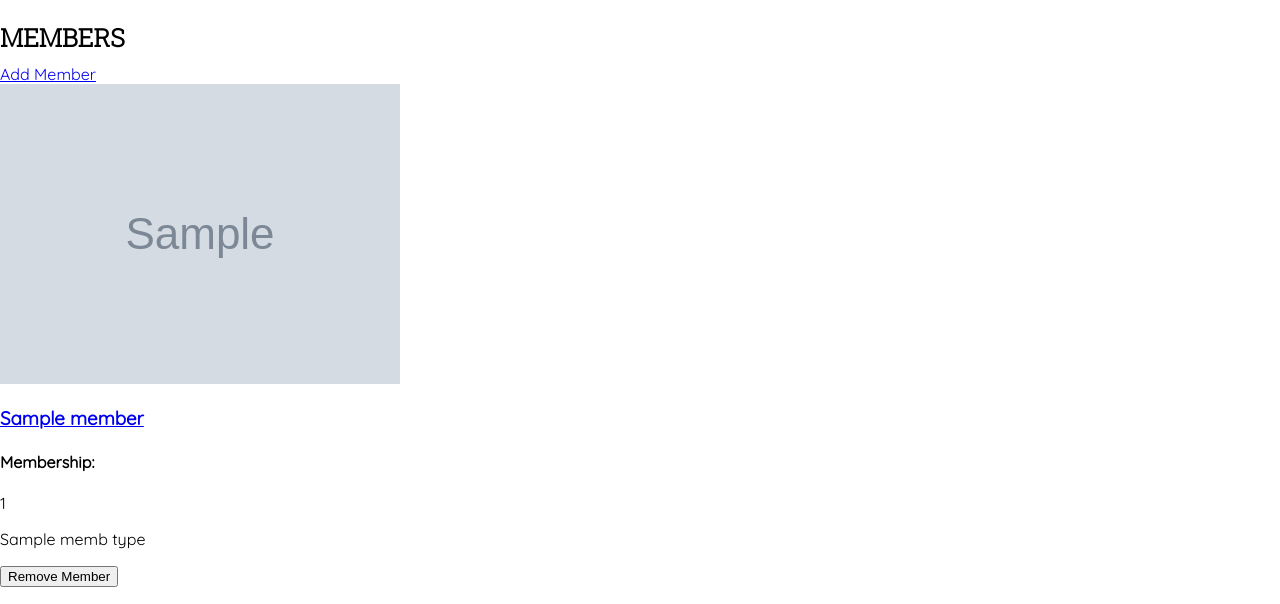
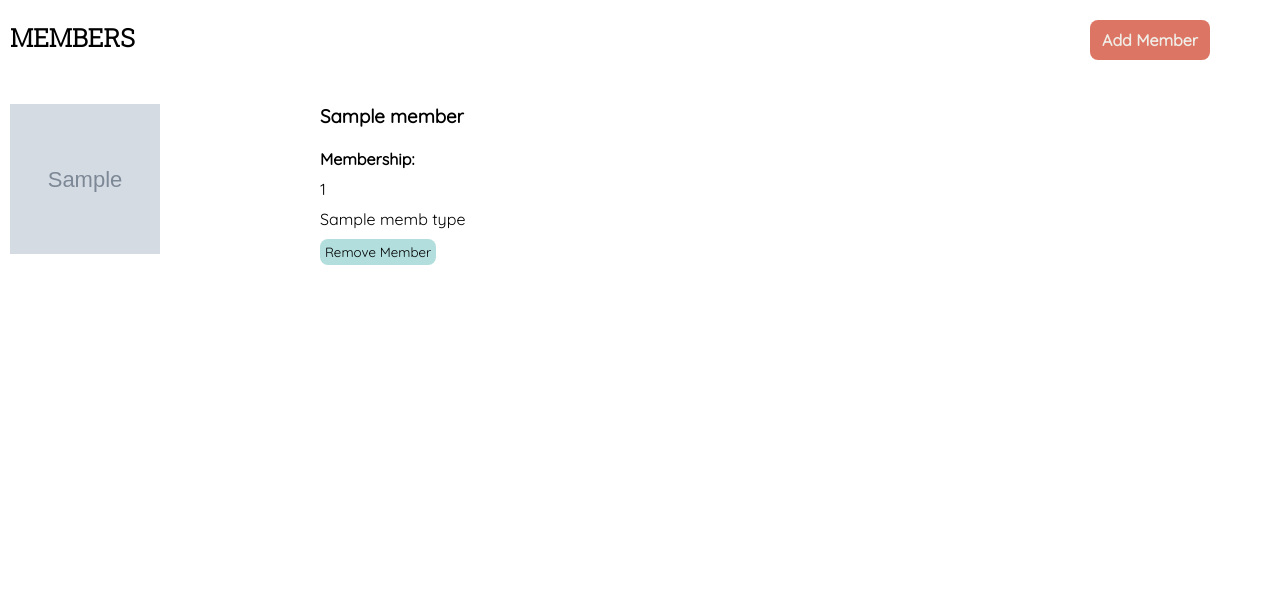
Before and after one commit to jaeltg/CC_project_1, a Flask app: page /members in a window 1280 px wide. Shown: the part 91-695 px from the top of the page. Run offline with Flask 2, Linux system fonts and the light colour scheme; grey boxes marked "Sample" are stand-in pictures; a database or web service that is not in the repository returns one stand-in record (values such as "Sample title"); some libraries are stand-ins or nearby versions.

Commit message:
added CSS for all member pages

```diff
--- a/static/members.css
+++ b/static/members.css
@@ -0,0 +1,39 @@
+.image > img {
+    height: 150px;
+    width: 150px;
+}
+
+.member {
+    margin: 10px;
+    display: grid;
+    grid-template-columns: 1fr 1fr;
+    height: 250px;
+}
+
+.gridcontainer {
+    margin-top: 30px;
+    display: grid;
+    grid-template-columns: repeat(2, 1fr);
+}
+
+.membinfo > h3 {
+    margin-top: 0;
+    margin-bottom: 15px
+}
+.membinfo > h3 > a {
+    color: black;
+    text-decoration: none;
+}
+
+.membinfo > h3 > a:hover {
+    text-decoration: underline;
+}
+
+.membinfo > p {
+    margin-top: 0;
+    margin-bottom: 10px;
+}
+
+.membinfo > h4 {
+    margin-bottom: 10px;
+}
--- a/templates/base.html
+++ b/templates/base.html
@@ -9,6 +9,7 @@
     <link rel="stylesheet" href="{{url_for('static', filename='yogaclasses.css')}}">
     <link rel="stylesheet" href="{{url_for('static', filename='yogaclass.css')}}">
     <link rel="stylesheet" href="{{url_for('static', filename='form.css')}}">
+    <link rel="stylesheet" href="{{url_for('static', filename='member.css')}}">
     <link rel="preconnect" href="https://fonts.gstatic.com">
     <link href="https://fonts.googleapis.com/css2?family=Roboto+Slab:wght@300&display=swap" rel="stylesheet">
     <link rel="preconnect" href="https://fonts.gstatic.com">
--- a/templates/members/index.html
+++ b/templates/members/index.html
@@ -2,28 +2,34 @@
 
 {% block content %}
 
+<section class="indexheader">
 <h2>Members</h2>
-<a href="/members/new">Add Member</a>
-<section>
+<a href="/members/new" class="submit2">Add Member</a>
+</section>
+<section class="gridcontainer">
 {% for member in all_members %}
+<section class="member">
+<section class="image">
     <img src="{{member.image_url}}" alt="{{member.name}}">
+</section>
+<section class="membinfo">
     <h3>
         <a href="/members/{{member.id}}">
             {{member.name}}
         </a>
     </h3>
-    <section>
-        <h4>Membership:</h4>
-        <p>{{member.memb_number}}</p>
-        <p>{{member.memb_type.name}}</p>
-    </section>
+    <h4>Membership:</h4>
+    <p>{{member.memb_number}}</p>
+    <p>{{member.memb_type.name}}</p>
     {% if member.active == False %}
     <p>Inactive</p>
     {% endif %}
 
     <form action="/members/{{member.id}}/delete" method="POST">
-        <input type="submit" value="Remove Member">
+        <input type="submit" value="Remove Member" class="submit">
     </form>
+</section>
+</section>
 {% endfor %}
 </section>
 
```
Also changed, not shown: templates/members/show.html (+20 -9 lines).
